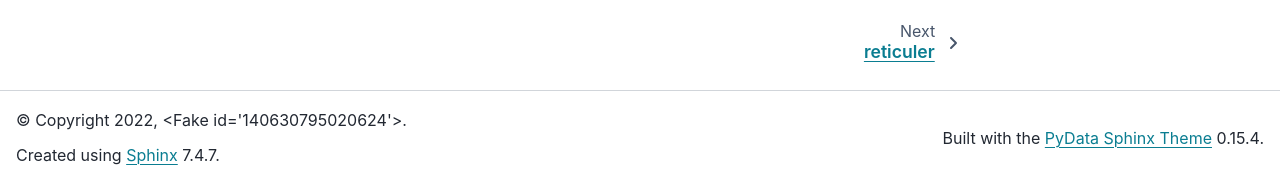
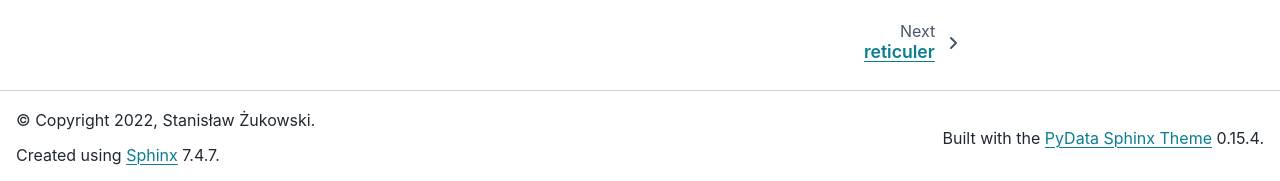
Before and after one commit to stzukowski/reticuler, a Sphinx documentation site: the page built from docs/source/index.rst, in a window 1280 px wide and 1140 px high. Shown: the part 956-1137 px from the top of the window. Built offline with Sphinx 7.4.7 and the PyData theme 0.15.4, drawn with Linux system fonts in a browser that asks for light colours; formulas are drawn with MathJax 3; the version number is read from the project's files by our own code.

Commit message:
readthedocs v7

```diff
--- a/docs/source/conf.py
+++ b/docs/source/conf.py
@@ -34,7 +34,7 @@ meta = get_meta()
 # -- Project information -----------------------------------------------------
 
 project = meta["project"]["name"]
-author = ",".join(meta["project"]["authors"])
+author = "Stanisław Żukowski"
 copyright = f"2022, {author}"
 
 # The full version, including alpha/beta/rc tags
--- a/pyproject.toml
+++ b/pyproject.toml
@@ -11,7 +11,7 @@ name = "reticuler"
 version = "0.3"
 authors = [
 	{name="Stanisław Żukowski"},
-	{email="zukowski.st@gmail.com" }
+	{email="zukowski.st@gmail.com"}
 ]
 description = "Simulations of spatial networks growth"
 readme = "README.md"
```
